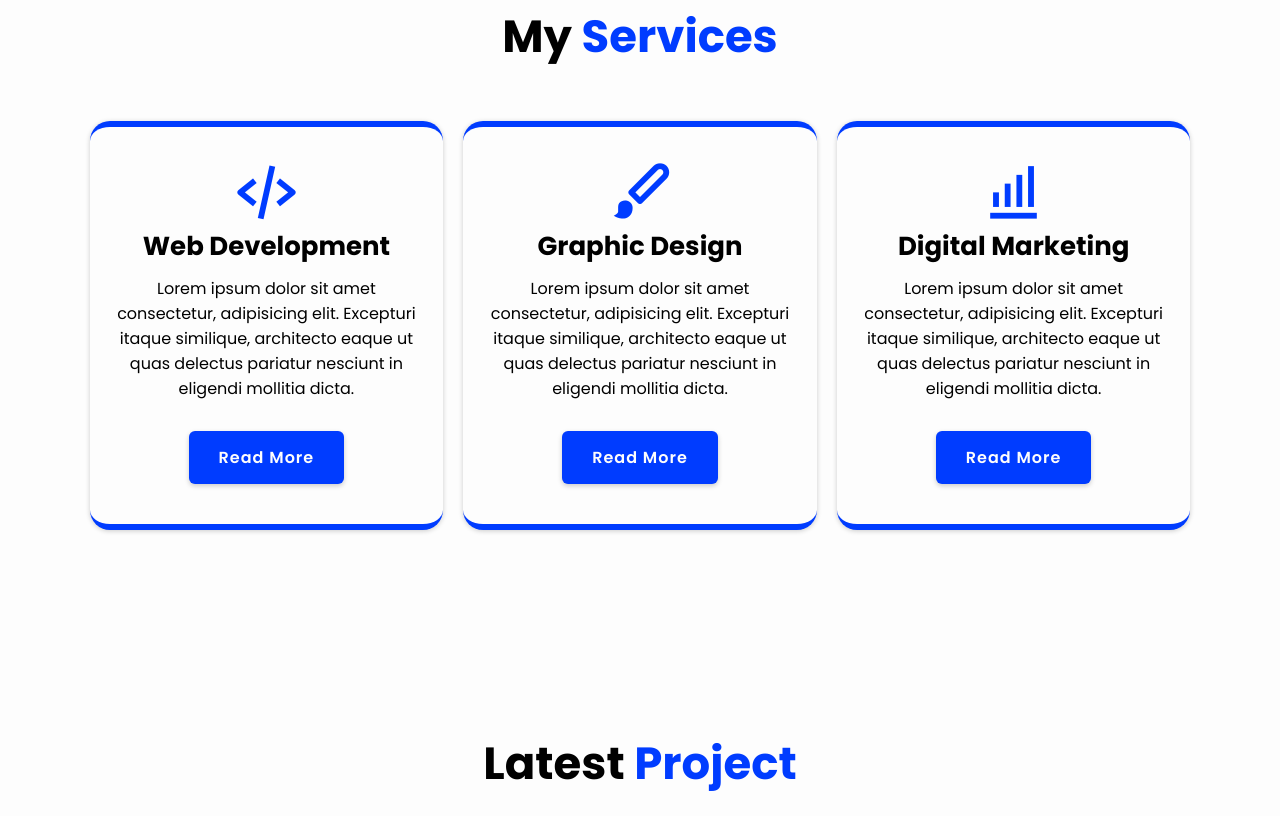
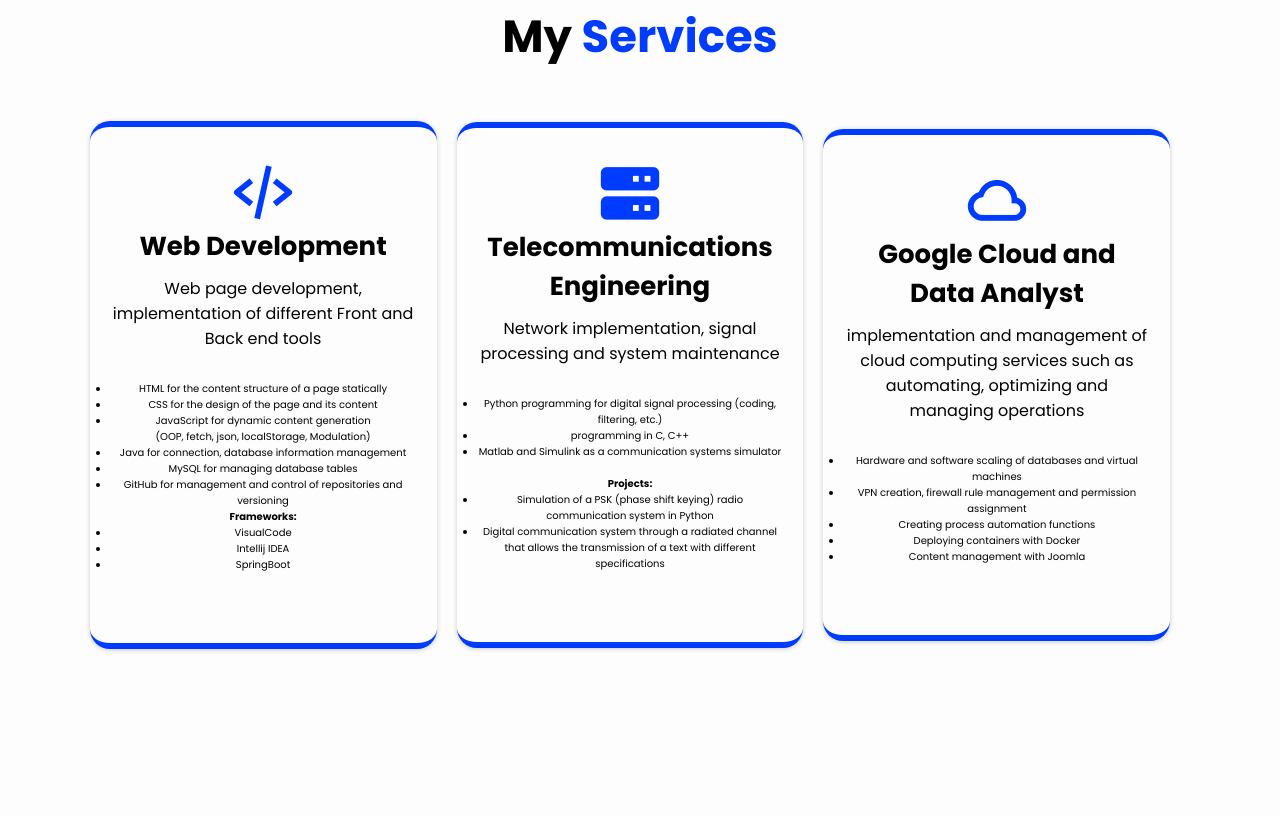
Before and after one commit to Camilocastellanos1002/Portafolio, a plain HTML site: page index.html in a window 1280 px wide. Shown: the part 1877-2693 px from the top of the page. Drawn offline with nearby package versions, Linux system fonts and the light colour scheme.

Commit message:
ingresando servicios

```diff
--- a/index.html
+++ b/index.html
@@ -3,7 +3,7 @@
     <meta charset="UTF-8">
     <meta http-equiv="X-UA-Compatible" content="IE=edge">
     <meta name="viewport" content="width=device-width, initial-scale=1.0">
-    <title>Portfolio</title>
+    <title>Portafolio</title>
     <!-- swiper css -->
     <link rel="stylesheet" href="https://cdn.jsdelivr.net/npm/swiper@9/swiper-bundle.min.css" />
     <!-- box icons -->
@@ -21,6 +21,7 @@
             <a href="#services">Services</a>
             <a href="#portfolio">Portfolio</a>
             <a href="#contact">Contact</a>
+            <a href="#idioma">Languaje</a>
         </nav>
         <div class="bx bx-moon" id="darkMode-icon"></div>
         <div class="bx bx-menu" id="menu-icon"></div>
@@ -119,13 +120,9 @@
                 Thank you for visiting my website and getting to know me better. I hope you
                 enjoyed reading my blog posts and
                 found
-                them useful and informative. If you want to read more of my posts, subscribe
-                to my newsletter where I send
-                weekly
-                updates on web development trends and tips. If you have any feedback or
-                suggestions, please let me know. I'd love to hear from you.
+                them useful and informative.
             </p>
-            <a href="#" class="btn">Read More</a>
+            <!-- <a href="#" class="btn">Read More</a> -->
         </div>
     </section>
     <!-- services section design -->
@@ -135,24 +132,77 @@
             <div class="services-box">
                 <i class='bx bx-code-alt'></i>
                 <h3>Web Development</h3>
-                <p>Lorem ipsum dolor sit amet consectetur, adipisicing elit. Excepturi itaque similique, architecto
-                    eaque ut quas delectus pariatur nesciunt in eligendi mollitia dicta.</p>
-                <a href="#" class="btn">Read More</a>
+                <p>
+                    Web page development, implementation of different Front and Back end tools
+                    <ul>
+                        <li>HTML for the content structure of a page statically</li>
+                        <li>CSS for the design of the page and its content</li>
+                        <li>JavaScript for dynamic content generation<br>(OOP, fetch, json, localStorage, Modulation)</li>
+                        <li>Java for connection, database information management</li>
+                        <li>MySQL for managing database tables</li>
+                        <li>GitHub for management and control of repositories and versioning</li>
+                    </ul>
+                    <h4>Frameworks:</h4>
+                    <ul>
+                        <li>VisualCode</li>
+                        <li>Intellij IDEA</li>
+                        <li>SpringBoot</li>
+                    </ul>
+                </p>
+                <!-- <a href="#" class="btn">Read More</a> -->
             </div>
             <div class="services-box">
-                <i class='bx bxs-paint'></i>
-                <h3>Graphic Design</h3>
-                <p>Lorem ipsum dolor sit amet consectetur, adipisicing elit. Excepturi itaque similique, architecto
-                    eaque ut quas delectus pariatur nesciunt in eligendi mollitia dicta.</p>
-                <a href="#" class="btn">Read More</a>
+                <i class='bx bxs-server'></i>
+                <h3>Telecommunications<br>
+                    Engineering</h3>
+                    <p>
+                        Network implementation, signal processing and system maintenance
+                        <ul>
+                            <li>Python programming for digital signal processing (coding, filtering, etc.)</li>
+                            <li>programming in C, C++</li>
+                            <li>Matlab and Simulink as a communication systems simulator</li>
+                        </ul>
+                        <br>
+                        <ul>
+                            <h4>Projects:</h4>
+                            <li>Simulation of a PSK (phase shift keying) radio communication system in Python</li>
+                            <li>Digital communication system through a radiated channel that allows the transmission of a text with different specifications</li>
+                        </ul>
+                    </p>
+                <!-- <a href="#" class="btn">Read More</a> -->
             </div>
             <div class="services-box">
-                <i class='bx bx-bar-chart-alt'></i>
-                <h3>Digital Marketing</h3>
-                <p>Lorem ipsum dolor sit amet consectetur, adipisicing elit. Excepturi itaque similique, architecto
-                    eaque ut quas delectus pariatur nesciunt in eligendi mollitia dicta.</p>
+                <i class='bx bx-cloud'></i>
+                <h3>Google Cloud and Data Analyst</h3>
+                <p>
+                    implementation and management of cloud computing services such as automating, optimizing and managing operations
+                    <ul>
+                        <li>Hardware and software scaling of databases and virtual machines</li>
+                        <li>VPN creation, firewall rule management and permission assignment</li>
+                        <li>Creating process automation functions</li>
+                        <li>Deploying containers with Docker</li>
+                        <li>Content management with Joomla</li>
+                    </ul>
+                </p>
+                <!-- <a href="#" class="btn">Read More</a> -->
+            </div>
+            <br>
+            <!--
+            <div class="services-box">
+                <i class='bx bx-mobile'></i>
+                <h3>Desarrollo de aplicaciones en Android</h3>
+                <p>
+                    implementacion interfases, Framelayouts y y gestion de servicios de cloud computing como automatizar, optimizar y gestionar operaciones
+                    <ul>
+                        <li>Escalamiento de Hardware y software de bases de datos y maquinas virtuales</li>
+                        <li>Creacion de VPN, gestion de reglas de firewall y asignacion de permisos</li>
+                        <li>Creacion de funciones de automatizacion de procesos</li>
+                        <li>Implementacion de contenedores con Docker</li>
+                        <li>Gestion de contendi con Joomla</li>
+                    </ul>
+                </p>
                 <a href="#" class="btn">Read More</a>
-            </div>
+            </div>-->
         </div>
     </section>
     <!-- portfolio section design -->
```
